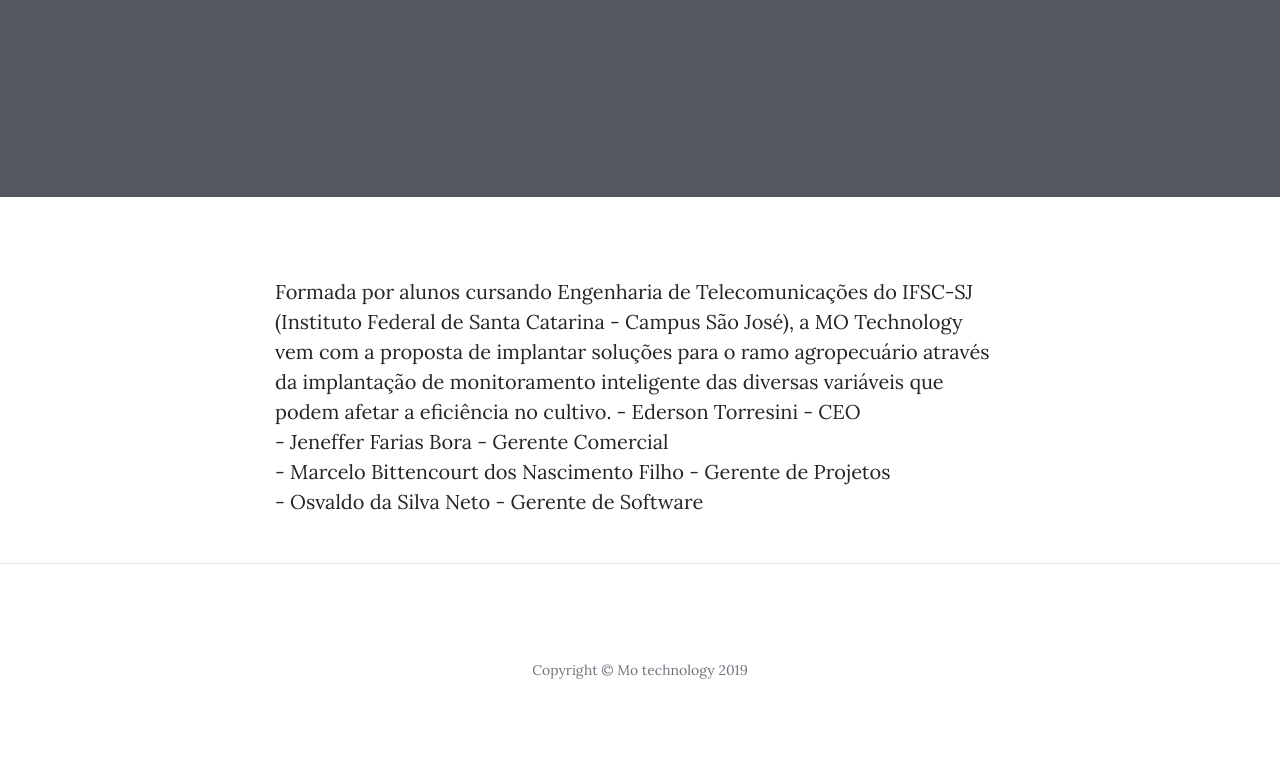
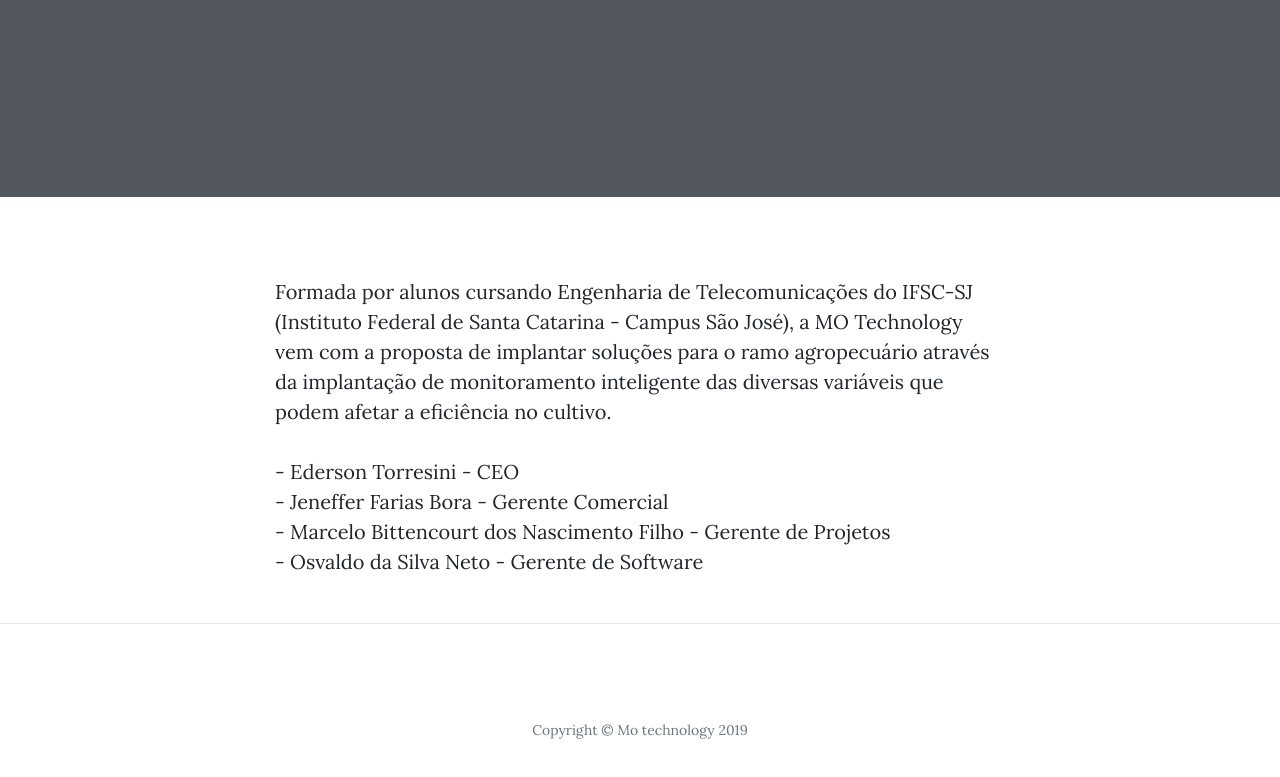
Before and after one commit to motechnology/Documentos, a website: page about.html in a window 1280 px wide. Shown: the part 309-1086 px from the top of the page. Before the commit the page ends 1055 px from the top, so only its background shows below. Drawn offline with nearby package versions, Linux system fonts and the light colour scheme.

Commit message:
Update about II

```diff
--- a/about.html
+++ b/about.html
@@ -71,8 +71,8 @@
       <div class="col-lg-8 col-md-10 mx-auto">
         <p>Formada por alunos cursando Engenharia de Telecomunicações do IFSC-SJ (Instituto Federal de Santa Catarina - Campus São José),
            a MO Technology vem com a proposta de implantar soluções para o ramo agropecuário através da implantação de monitoramento
-           inteligente das diversas variáveis que podem afetar a eficiência no cultivo.
-
+           inteligente das diversas variáveis que podem afetar a eficiência no cultivo. <br />
+                                                                                        <br />
            - Ederson Torresini - CEO                                         <br />
            - Jeneffer Farias Bora - Gerente Comercial                        <br />
            - Marcelo Bittencourt dos Nascimento Filho - Gerente de Projetos  <br />
```
